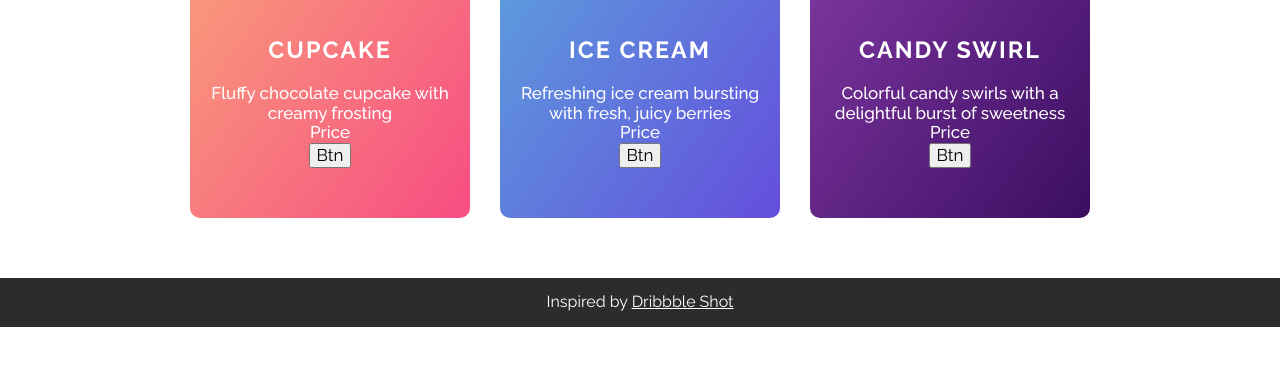
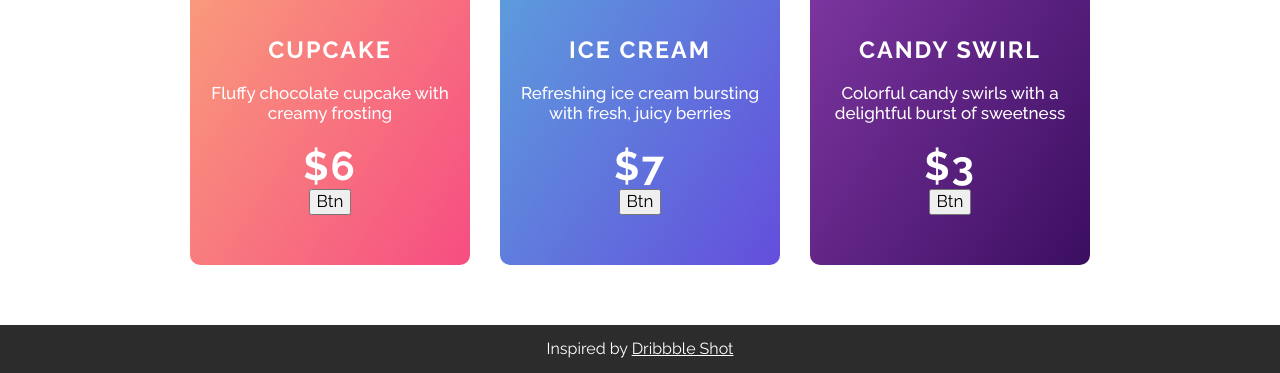
Before and after one commit to nat-davydova/gradient-cards-concept, a website built with Vite: page index.html in a window 1280 px wide. Shown: the part 491-864 px from the top of the page. Before the commit the page ends 818 px from the top, so only its background shows below. Built offline with nearby package versions, Linux system fonts and the light colour scheme; files whose address does not match are found by name.

Commit message:
feat: add price styles and text

```diff
--- a/index.html
+++ b/index.html
@@ -36,7 +36,7 @@
             <p>Fluffy chocolate cupcake with creamy frosting</p>
           </div>
           <div class="card__price">
-            <span>Price</span>
+            <span>$6</span>
           </div>
           <div class="card__btn">
             <button>Btn</button>
@@ -54,7 +54,7 @@
             <p>Refreshing ice cream bursting with fresh, juicy berries</p>
           </div>
           <div class="card__price">
-            <span>Price</span>
+            <span>$7</span>
           </div>
           <div class="card__btn">
             <button>Btn</button>
@@ -72,7 +72,7 @@
             <p>Colorful candy swirls with a delightful burst of sweetness</p>
           </div>
           <div class="card__price">
-            <span>Price</span>
+            <span>$3</span>
           </div>
           <div class="card__btn">
             <button>Btn</button>
--- a/style.css
+++ b/style.css
@@ -178,3 +178,10 @@ body a {
 .card__descr p:last-child {
     margin-bottom: 0;
 }
+
+.card__price {
+    margin-top: 20px;
+    font-size: 40px;
+    font-weight: bold;
+    letter-spacing: 2px;
+}
```
